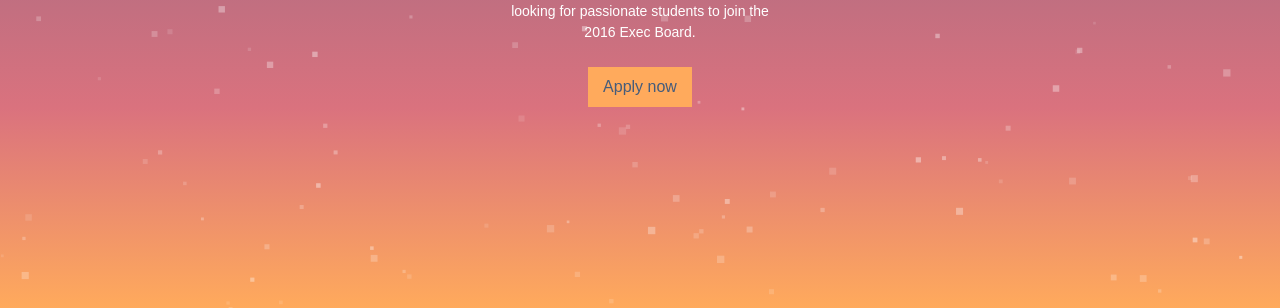
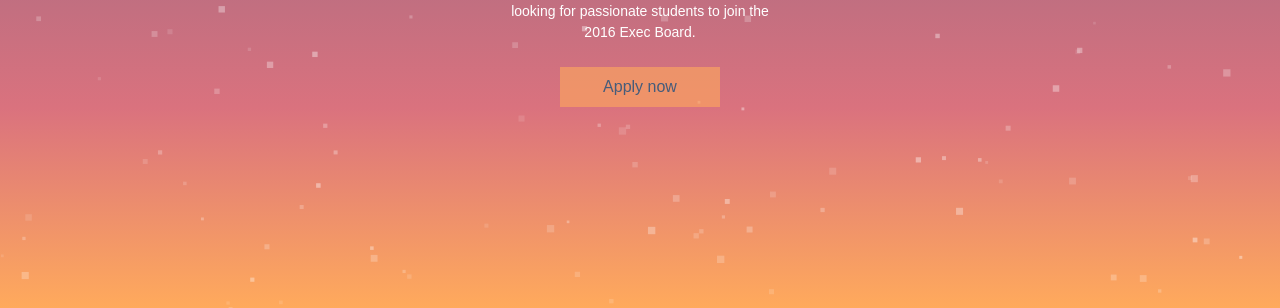
Before and after one commit to BoilerMake/offseason, a plain HTML site: page index.html in a window 1280 px wide. Shown: the part 492-800 px from the top of the page. Drawn offline with nearby package versions, Linux system fonts and the light colour scheme.

Commit message:
Kill applications

```diff
--- a/assets/stylesheets/base.css
+++ b/assets/stylesheets/base.css
@@ -121,11 +121,11 @@ html, body {
 
 .button {
   display: block;
-  width: 6.5em;
+  width: 10em;
   margin: 0 auto;
   text-decoration: none;
   font-family: "open-sans", Arial, sans-serif;
-  background-color: #ffaa5c;
+  background-color: rgba(255,170,92,0.6);
   border: none;
   font-size: 16px;
   padding: 0.5em 0.5em;
@@ -133,6 +133,3 @@ html, body {
   color: #455C7B;
   -webkit-transition: all 0.25s ease;
           transition: all 0.25s ease; }
-  .button:hover {
-    background-color: #ED8E6D;
-    cursor: pointer; }
--- a/index.html
+++ b/index.html
@@ -34,7 +34,7 @@
       <h1 class="title">BOILERMAKE</h1>
       <p class="description">
         As the sun sets on BoilerMake 2015 we're looking for passionate students to join the 2016 Exec Board.
-        <a class="button" href="http://goo.gl/forms/pGE6fRbRgw">Apply now</a>
+        <span class="button" href="http://goo.gl/forms/pGE6fRbRgw">Apply now</span>
       </p>
     </div>
 
```
